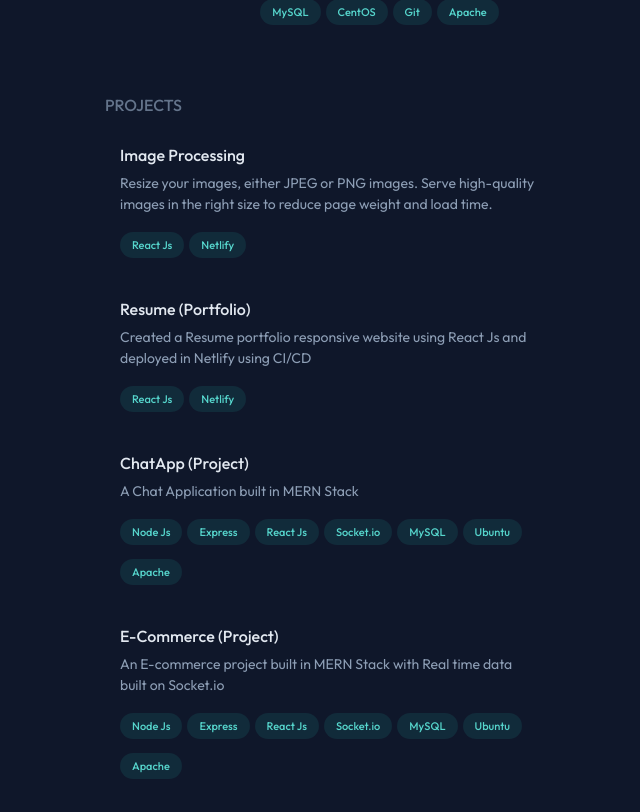
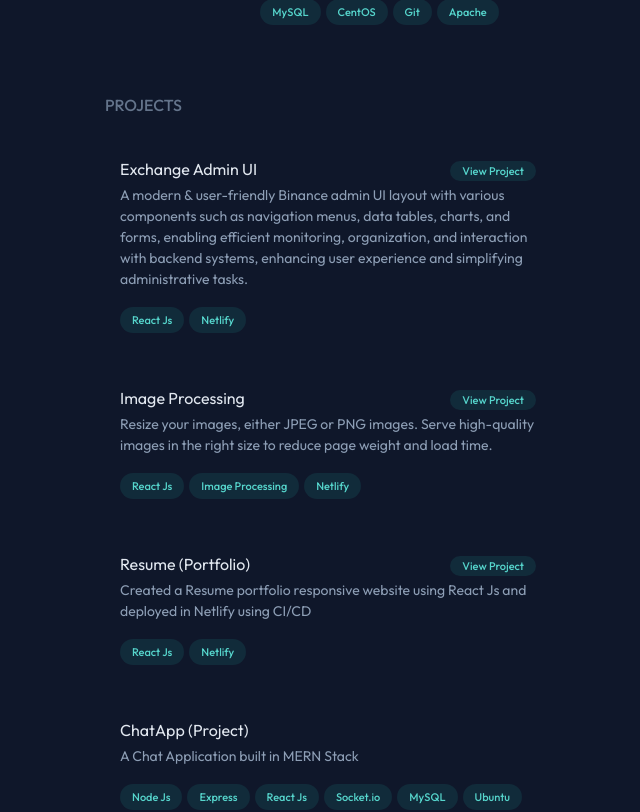
Before and after one commit to codeincrypt/codeincrypt-resume-portfolio, a React (Create React App) app: page / in a window 1280 px wide. Shown: the part 1368-2180 px from the top of the page, without its empty margins (547-1187 px from the left). Built offline with nearby package versions, Linux system fonts and the light colour scheme.

Commit message:
updated resume

```diff
--- a/src/App.js
+++ b/src/App.js
@@ -3,6 +3,7 @@ import React from "react";
 import data from "./resume.json";
 
 function App() {
+  // eslint-disable-next-line
   const [cursorStyle, setCursorStyle] = React.useState({});
 
   const handleMouseMove = (e) => {
@@ -116,7 +117,22 @@ function App() {
               <h4 className="title">PROJECTS</h4>
               {data.projects.map((item, index) => (
                 <div className="main-card">
-                  <h4 className="card-text1">{item.name}</h4>
+                  <span className="">
+                    <span className="card-text1">{item.name}</span>
+                    <span className="float-right" style={{float: 'right'}}>
+                      {item.link ? (
+                        <a
+                          target="_blank"
+                          rel="noreferrer"
+                          href={item.link}
+                          className="chips"
+                        >
+                          View Project
+                        </a>
+                      ) : null}
+                    </span>
+                  </span>
+
                   <ul className="lists">
                     {item.summary.map((item, index) => (
                       <li>{item}</li>
--- a/src/resume.json
+++ b/src/resume.json
@@ -50,7 +50,7 @@
         "Developed Application, Server & Logs monitoring in React & Node Js"
       ],
       "technology" : [
-        "Node Js", "Web3", "Ethereum", "React Js", "Express", "MySQL", "Oracle", "Ubuntu", "Git", "Bitbuket", "Jira", "Apache", "Crypto"
+        "Node Js", "React Js", "Express", "MySQL", "Oracle", "Grafana", "Prometheus", "Web3", "Ethereum", "Ubuntu", "Git", "Bitbuket", "Jira", "Apache", "Crypto"
       ]
     },
     {
@@ -70,24 +70,34 @@
   ],
   "projects" : [
     {
+      "name" : "Exchange Admin UI",
+      "summary" : ["A modern & user-friendly Binance admin UI layout with various components such as navigation menus, data tables, charts, and forms, enabling efficient monitoring, organization, and interaction with backend systems, enhancing user experience and simplifying administrative tasks."],
+      "technology" : ["React Js", "Netlify"],
+      "link": "https://exchange-adminui.netlify.app/"
+    },
+    {
       "name" : "Image Processing",
       "summary" : ["Resize your images, either JPEG or PNG images. Serve high-quality images in the right size to reduce page weight and load time."],
-      "technology" : ["React Js", "Netlify"]
+      "technology" : ["React Js", "Image Processing", "Netlify"],
+      "link": "https://codeincrypt-image-processing.netlify.app/"
     },
     {
       "name" : "Resume (Portfolio)",
       "summary" : ["Created a Resume portfolio responsive website using React Js and deployed in Netlify using CI/CD"],
-      "technology" : ["React Js", "Netlify"]
+      "technology" : ["React Js", "Netlify"],
+      "link":"https://codeincrypt-resume.netlify.app/"
     },
     {
       "name" : "ChatApp (Project)",
       "summary" : ["A Chat Application built in MERN Stack"],
-      "technology" : ["Node Js", "Express", "React Js", "Socket.io", "MySQL", "Ubuntu", "Apache"]
+      "technology" : ["Node Js", "Express", "React Js", "Socket.io", "MySQL", "Ubuntu", "Apache"],
+      "link":""
     },
     {
       "name" : "E-Commerce (Project)",
       "summary" : ["An E-commerce project built in MERN Stack with Real time data built on Socket.io"],
-      "technology" : ["Node Js", "Express", "React Js", "Socket.io", "MySQL", "Ubuntu", "Apache"]
+      "technology" : ["Node Js", "Express", "React Js", "Socket.io", "MySQL", "Ubuntu", "Apache"],
+      "link":""
     }
   ],
   "skills": [
```
